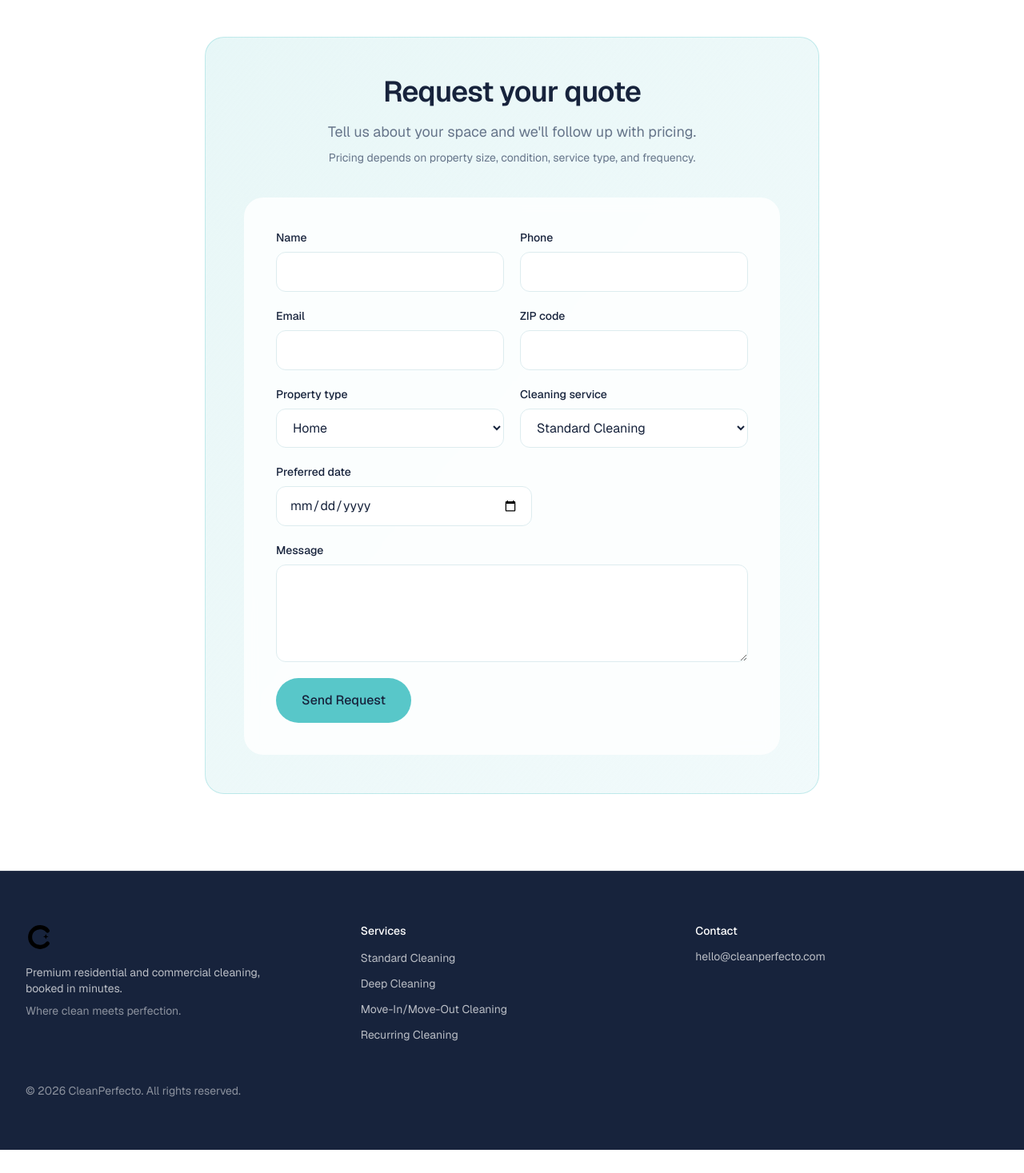
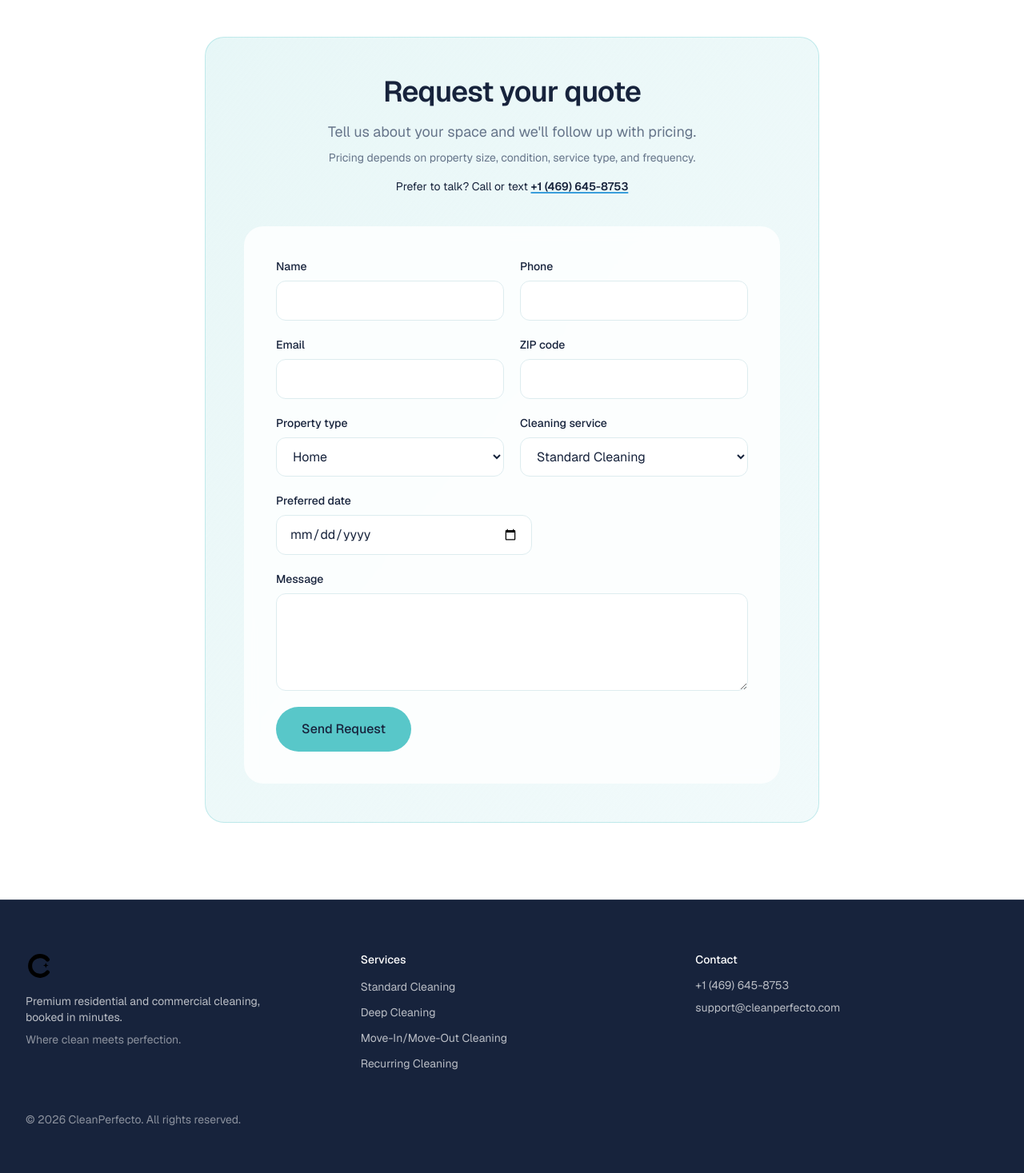
Before and after one commit to nivodiyafarms/cleanperfecto, a Next.js app: page / in a window 1280 px wide. Shown: the part 4381-5848 px from the top of the page at 80% size. Before the commit the page ends 5819 px from the top, so only its background shows below. Built offline with nearby package versions, Linux system fonts and the light colour scheme.

Commit message:
Update company specific information

```diff
--- a/src/components/footer/SiteFooter.tsx
+++ b/src/components/footer/SiteFooter.tsx
@@ -1,5 +1,6 @@
 import BrandLogo from "@/components/brand/BrandLogo";
 import { SERVICES } from "@/lib/services";
+import { SITE_CONTACT } from "@/lib/site-contact";
 
 export default function SiteFooter() {
   const year = new Date().getFullYear();
@@ -38,10 +39,18 @@ export default function SiteFooter() {
           <ul className="mt-3 space-y-2 text-sm text-background/70">
             <li>
               <a
-                href="mailto:hello@cleanperfecto.com"
+                href={SITE_CONTACT.phoneHref}
                 className="transition-colors hover:text-background"
               >
-                hello@cleanperfecto.com
+                {SITE_CONTACT.phoneDisplay}
+              </a>
+            </li>
+            <li>
+              <a
+                href={SITE_CONTACT.emailHref}
+                className="transition-colors hover:text-background"
+              >
+                {SITE_CONTACT.email}
               </a>
             </li>
           </ul>
--- a/src/components/sections/QuoteForm.tsx
+++ b/src/components/sections/QuoteForm.tsx
@@ -4,6 +4,7 @@ import { useState, type FormEvent } from "react";
 import { useSelection } from "@/components/SelectionProvider";
 import { PROPERTY_TYPES, type PropertyTypeId } from "@/lib/property-types";
 import { SERVICES, type ServiceId } from "@/lib/services";
+import { SITE_CONTACT } from "@/lib/site-contact";
 import { submitQuoteRequest } from "@/lib/submitQuoteRequest";
 
 type Status = "idle" | "submitting" | "submitted";
@@ -41,11 +42,17 @@ export default function QuoteForm() {
         role="status"
         className="rounded-3xl border border-primary/30 bg-primary/10 p-10 text-center"
       >
-        <h3 className="text-xl font-semibold text-foreground">
-          Thanks — we&apos;ll be in touch
-        </h3>
+        <h3 className="text-xl font-semibold text-foreground">Thank you</h3>
         <p className="mt-2 text-muted">
-          Your request has been captured. Our team will follow up shortly.
+          We received your request and will contact you shortly. For
+          immediate help, call or text{" "}
+          <a
+            href={SITE_CONTACT.phoneHref}
+            className="font-semibold text-foreground underline decoration-secondary decoration-2 underline-offset-2 transition-colors hover:text-secondary"
+          >
+            {SITE_CONTACT.phoneDisplay}
+          </a>
+          .
         </p>
       </div>
     );
--- a/src/components/sections/QuoteSection.tsx
+++ b/src/components/sections/QuoteSection.tsx
@@ -1,3 +1,4 @@
+import { SITE_CONTACT } from "@/lib/site-contact";
 import QuoteForm from "./QuoteForm";
 
 export default function QuoteSection() {
@@ -15,6 +16,15 @@ export default function QuoteSection() {
             Pricing depends on property size, condition, service type, and
             frequency.
           </p>
+          <p className="mx-auto mt-4 max-w-xl text-sm text-foreground">
+            Prefer to talk? Call or text{" "}
+            <a
+              href={SITE_CONTACT.phoneHref}
+              className="font-semibold text-foreground underline decoration-secondary decoration-2 underline-offset-2 transition-colors hover:text-secondary"
+            >
+              {SITE_CONTACT.phoneDisplay}
+            </a>
+          </p>
         </div>
 
         <div className="mt-10 rounded-3xl bg-white/80 p-6 backdrop-blur-sm sm:p-10">
--- /dev/null
+++ b/src/lib/site-contact.ts
@@ -0,0 +1,7 @@
+export const SITE_CONTACT = {
+  phoneDisplay: "+1 (469) 645-8753",
+  phoneHref: "tel:+14696458753",
+  email: "support@cleanperfecto.com",
+  emailHref: "mailto:support@cleanperfecto.com",
+  websiteUrl: "https://cleanperfecto.com",
+} as const;
```
